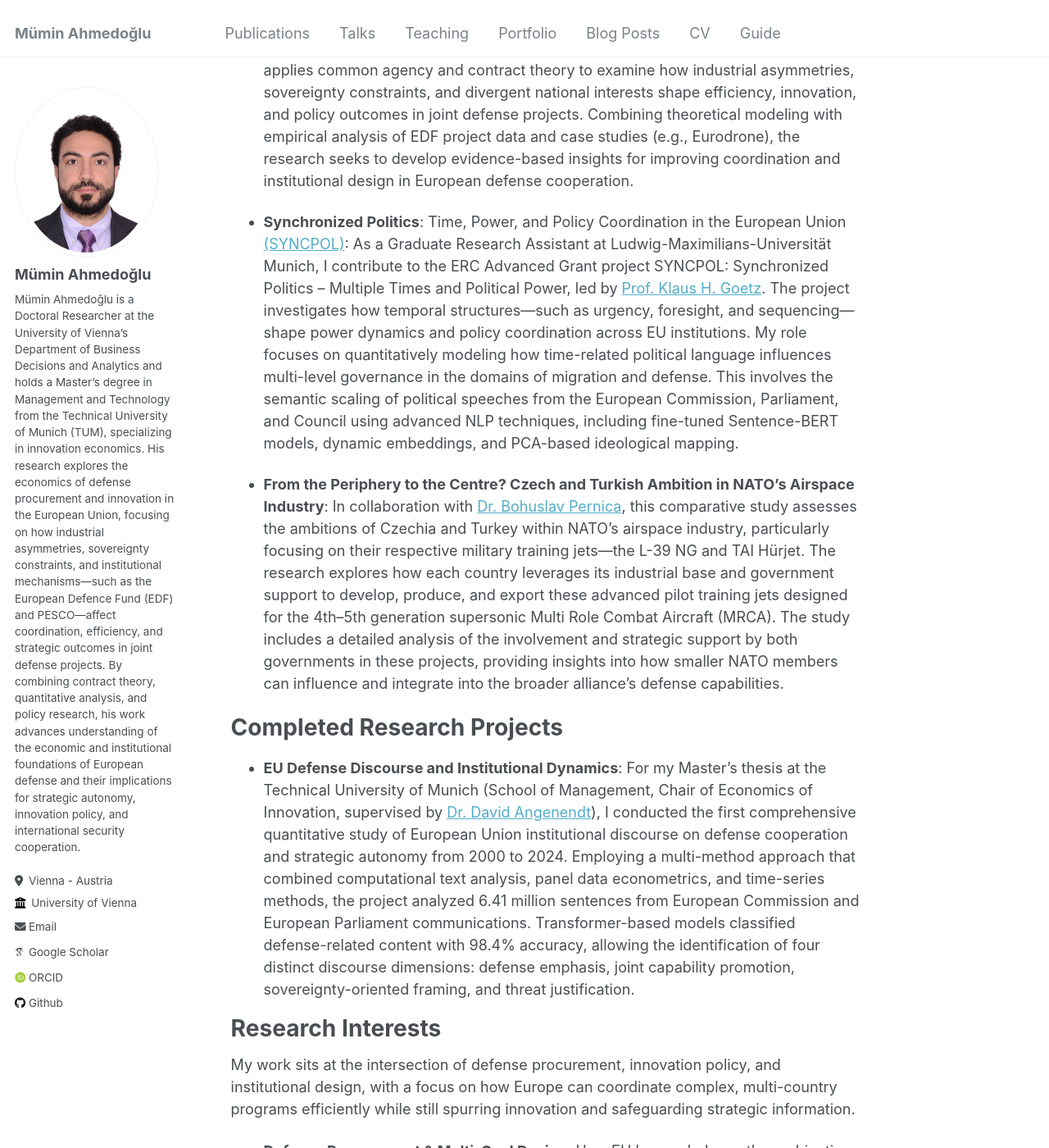
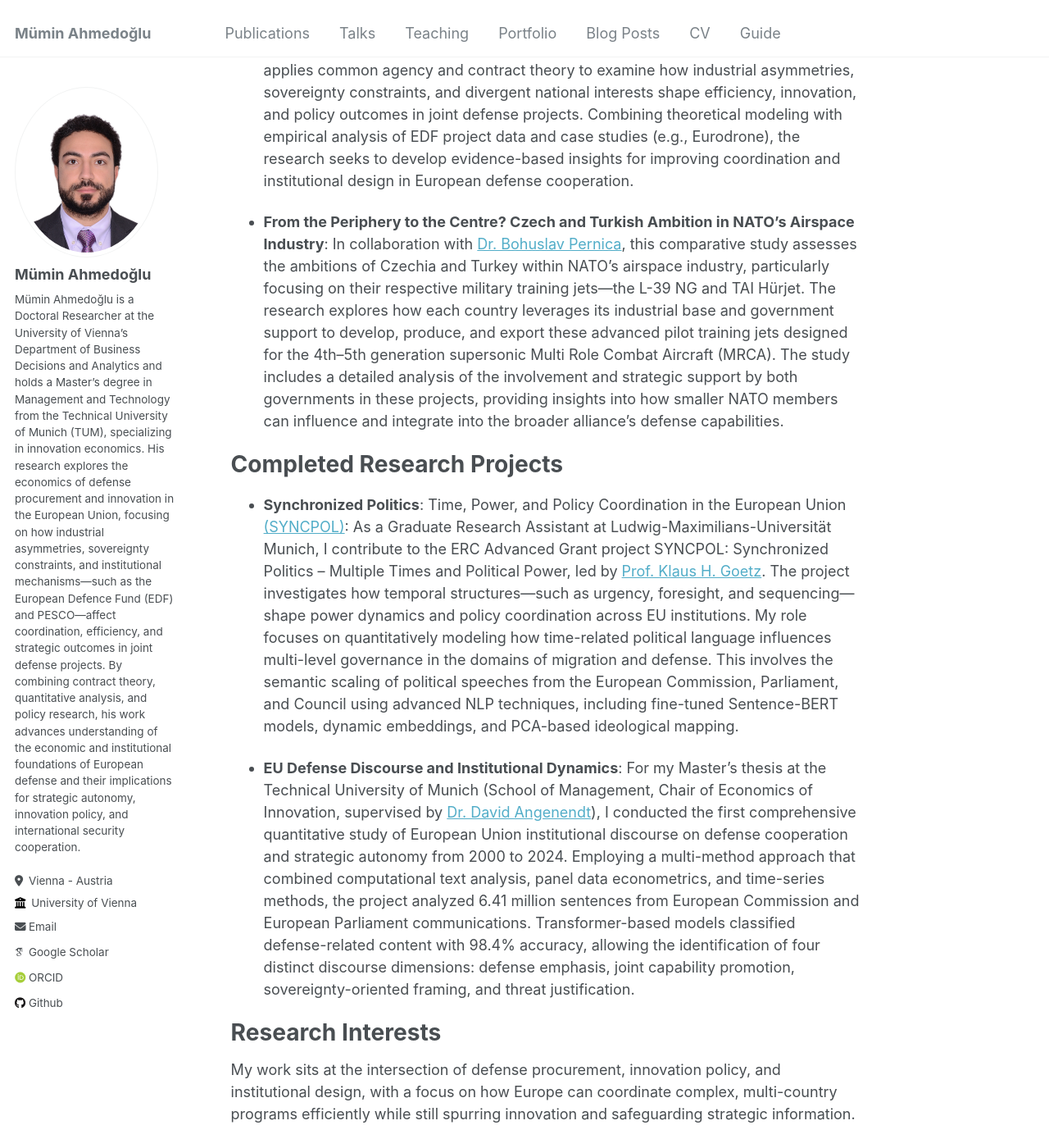
Before and after one commit to ahmedoglu/ahmedoglu.github.io, a Jekyll site: the page built from _pages/about.md, in a window 1280 px wide and 1400 px high, scrolled down 925 px. Shown: the whole window at 82% size. Built offline with Jekyll 4.4.1, drawn with Linux system fonts in a browser that asks for light colours; some web fonts are replaced; part of the change alters nothing that is shown.

```diff
--- a/_pages/about.md
+++ b/_pages/about.md
@@ -19,7 +19,6 @@ Current Research Projects
 ======
 - **Coordination Problems in EU Defense Procurement: A Common Agency and Contract Theory Analysis**: My doctoral research investigates how European Union member states coordinate defense procurement and spending within institutional frameworks such as the European Defence Fund (EDF) and PESCO. The project applies common agency and contract theory to examine how industrial asymmetries, sovereignty constraints, and divergent national interests shape efficiency, innovation, and policy outcomes in joint defense projects. Combining theoretical modeling with empirical analysis of EDF project data and case studies (e.g., Eurodrone), the research seeks to develop evidence-based insights for improving coordination and institutional design in European defense cooperation.
 
-- **Synchronized Politics**: Time, Power, and Policy Coordination in the European Union [(SYNCPOL)](https://www.gsi.uni-muenchen.de/lehreinheiten/ls_ps_eu_integration/forschungamlehrstuhl/erc-grant/index.html): As a Graduate Research Assistant at Ludwig-Maximilians-Universität Munich, I contribute to the ERC Advanced Grant project SYNCPOL: Synchronized Politics – Multiple Times and Political Power, led by [Prof. Klaus H. Goetz](https://www.gsi.uni-muenchen.de/personen/professoren/goetz/index.html). The project investigates how temporal structures—such as urgency, foresight, and sequencing—shape power dynamics and policy coordination across EU institutions. My role focuses on quantitatively modeling how time-related political language influences multi-level governance in the domains of migration and defense. This involves the semantic scaling of political speeches from the European Commission, Parliament, and Council using advanced NLP techniques, including fine-tuned Sentence-BERT models, dynamic embeddings, and PCA-based ideological mapping.
 
 - **From the Periphery to the Centre? Czech and Turkish Ambition in NATO’s Airspace Industry**: In collaboration with [Dr. Bohuslav Pernica](https://www.muni.cz/en/people/161932-bohuslav-pernica), this comparative study assesses the ambitions of Czechia and Turkey within NATO's airspace industry, particularly focusing on their respective military training jets—the L-39 NG and TAI Hürjet. The research explores how each country leverages its industrial base and government support to develop, produce, and export these advanced pilot training jets designed for the 4th–5th generation supersonic Multi Role Combat Aircraft (MRCA). The study includes a detailed analysis of the involvement and strategic support by both governments in these projects, providing insights into how smaller NATO members can influence and integrate into the broader alliance's defense capabilities.
 
@@ -27,6 +26,8 @@ Current Research Projects
 
 Completed Research Projects
 ======
+- **Synchronized Politics**: Time, Power, and Policy Coordination in the European Union [(SYNCPOL)](https://www.gsi.uni-muenchen.de/lehreinheiten/ls_ps_eu_integration/forschungamlehrstuhl/erc-grant/index.html): As a Graduate Research Assistant at Ludwig-Maximilians-Universität Munich, I contribute to the ERC Advanced Grant project SYNCPOL: Synchronized Politics – Multiple Times and Political Power, led by [Prof. Klaus H. Goetz](https://www.gsi.uni-muenchen.de/personen/professoren/goetz/index.html). The project investigates how temporal structures—such as urgency, foresight, and sequencing—shape power dynamics and policy coordination across EU institutions. My role focuses on quantitatively modeling how time-related political language influences multi-level governance in the domains of migration and defense. This involves the semantic scaling of political speeches from the European Commission, Parliament, and Council using advanced NLP techniques, including fine-tuned Sentence-BERT models, dynamic embeddings, and PCA-based ideological mapping.
+
 
 - **EU Defense Discourse and Institutional Dynamics**: For my Master’s thesis at the Technical University of Munich (School of Management, Chair of Economics of Innovation, supervised by [Dr. David Angenendt](https://www.ep.mgt.tum.de/en/eoi/team/researchers/dr-david-angenendt/)), I conducted the first comprehensive quantitative study of European Union institutional discourse on defense cooperation and strategic autonomy from 2000 to 2024. Employing a multi-method approach that combined computational text analysis, panel data econometrics, and time-series methods, the project analyzed 6.41 million sentences from European Commission and European Parliament communications. Transformer-based models classified defense-related content with 98.4% accuracy, allowing the identification of four distinct discourse dimensions: defense emphasis, joint capability promotion, sovereignty-oriented framing, and threat justification.
 
```
